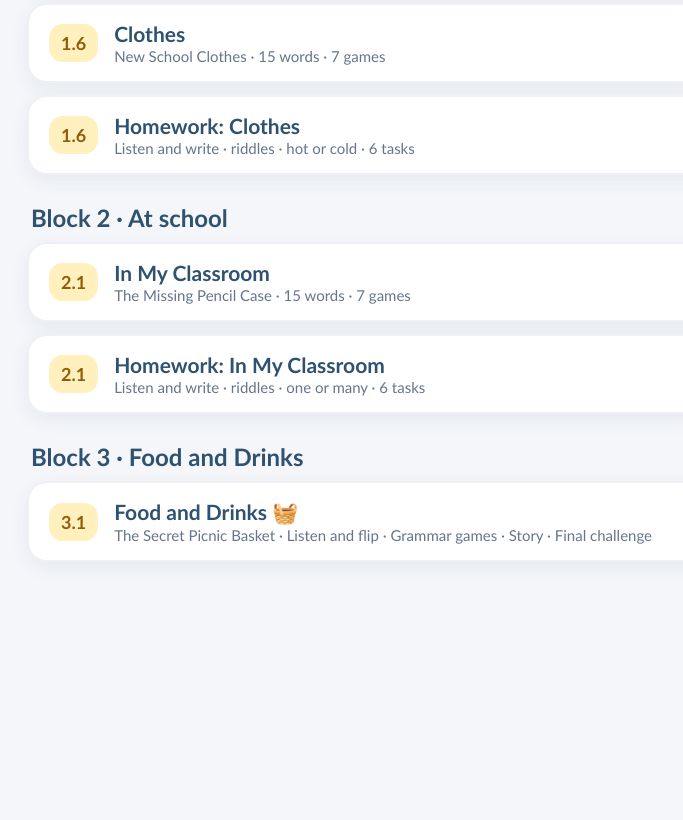
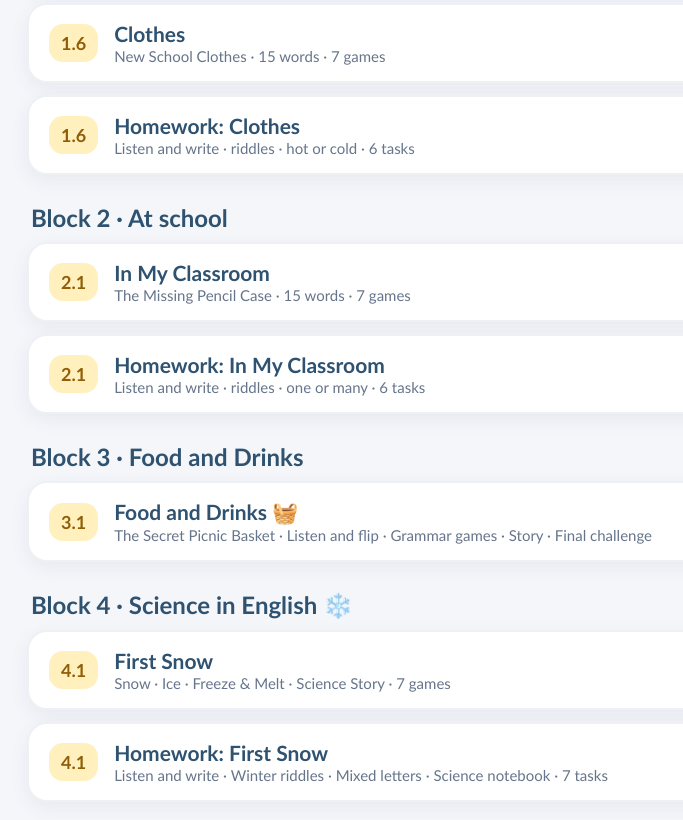
Before and after one commit to elvisk2079-ux/M-M, a plain HTML site: page index.html in a window 1280 px wide. Shown: the part 789-1609 px from the top of the page, without its empty margins (203-886 px from the left). Before the commit the page ends 1411 px from the top, so only its background shows below. Drawn offline with Linux system fonts and the light colour scheme.

Commit message:
Add First Snow lesson and homework links to M&M homepage

```diff
--- a/index.html
+++ b/index.html
@@ -43,6 +43,12 @@ a.lesson:hover{border-color:#f2a300}
  <div class="list">
   <a class="lesson" href="food-and-drinks/"><span class="n">3.1</span><span><span class="t">Food and Drinks 🧺</span><br><span class="d">The Secret Picnic Basket · Listen and flip · Grammar games · Story · Final challenge</span></span></a>
  </div>
+
+ <h2>Block 4 · Science in English ❄️</h2>
+ <div class="list">
+  <a class="lesson" href="lessons/4.1/"><span class="n">4.1</span><span><span class="t">First Snow</span><br><span class="d">Snow · Ice · Freeze &amp; Melt · Science Story · 7 games</span></span></a>
+  <a class="lesson" href="lessons/4.1/homework.html"><span class="n">4.1</span><span><span class="t">Homework: First Snow</span><br><span class="d">Listen and write · Winter riddles · Mixed letters · Science notebook · 7 tasks</span></span></a>
+ </div>
 </div>
 </body>
 </html>
```
